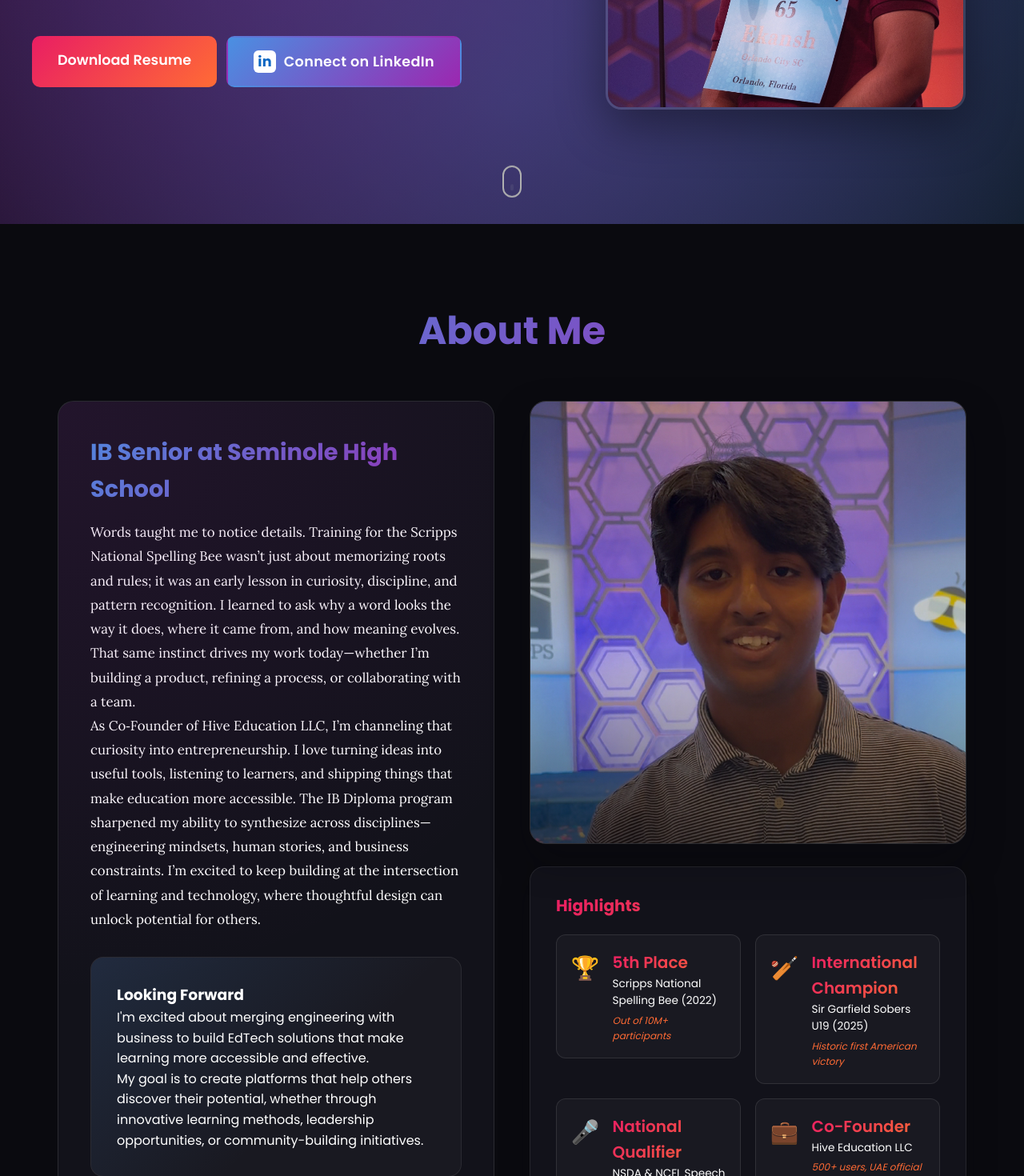
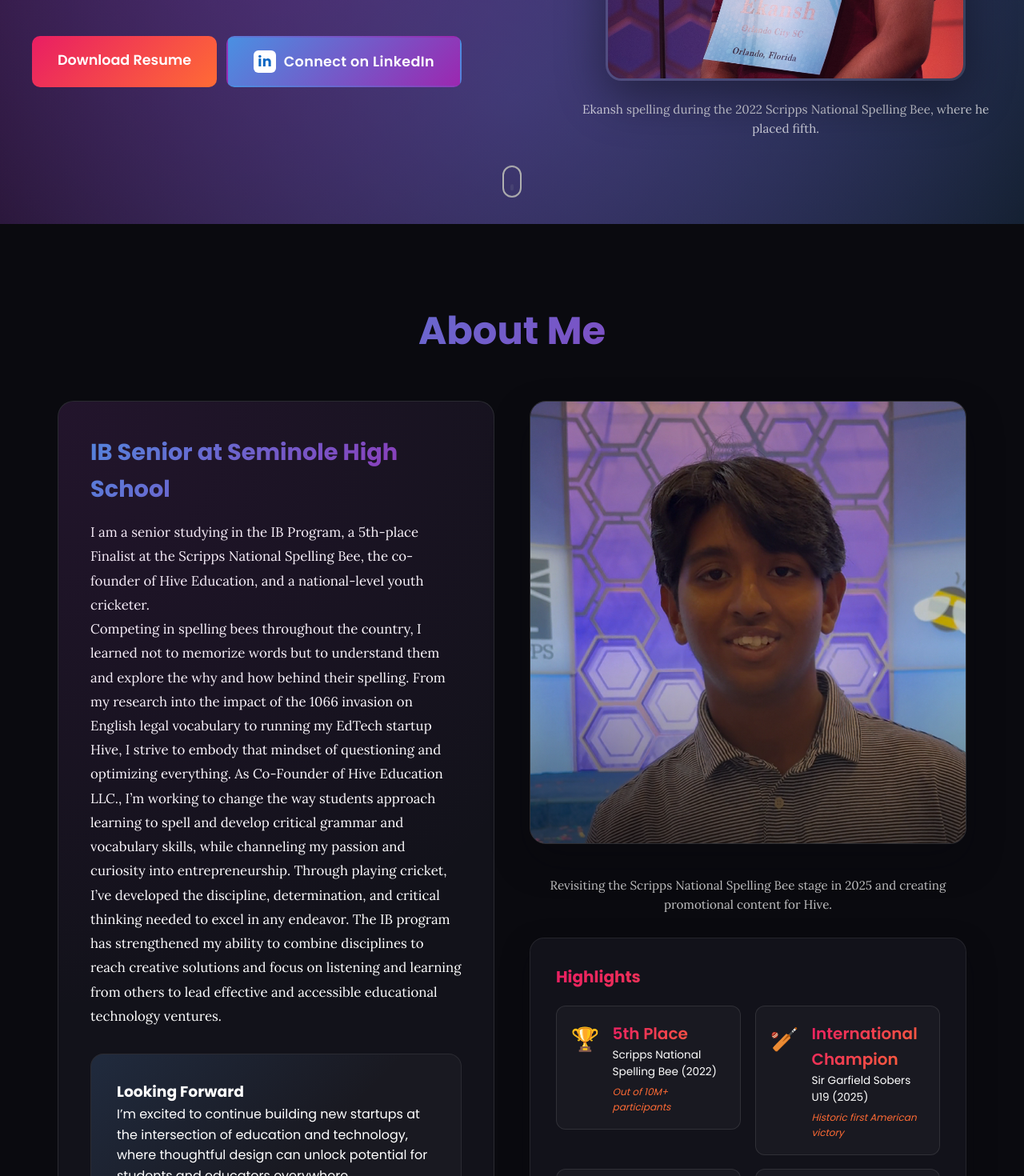
Before and after one commit to Akr1040317/ekanshPortfolio, a React (Create React App) app: page / in a window 1280 px wide. Shown: the part 520-1990 px from the top of the page at 80% size. Built offline with nearby package versions, Linux system fonts and the light colour scheme.

Commit message:
Add media captions and refresh about narrative

```diff
--- a/src/App.css
+++ b/src/App.css
@@ -863,6 +863,9 @@ a:focus-visible {
 .cricket-image-single {
     width: 100%;
     max-width: 500px;
+    display: flex;
+    flex-direction: column;
+    gap: 0.6rem;
 }
 
 .cricket-stats-section-with-image .cricket-image-single {
@@ -886,6 +889,13 @@ a:focus-visible {
 
 .cricket-photo.landscape {
     aspect-ratio: 4 / 3;
+}
+
+.cricket-photo-caption {
+    margin-top: 0.6rem;
+    font-size: 0.9rem;
+    color: rgba(255, 255, 255, 0.75);
+    font-family: 'Lora', serif;
 }
 
 .cricket-stats-section {
@@ -1431,6 +1441,18 @@ a:focus-visible {
     box-shadow: 0 10px 30px rgba(74, 144, 226, 0.4);
 }
 
+.cta-button.hive-link {
+    background: var(--link-color);
+    color: #000;
+    font-weight: 600;
+    letter-spacing: 0.02em;
+}
+
+.cta-button.hive-link:hover {
+    transform: translateY(-2px);
+    box-shadow: 0 12px 30px rgba(255, 165, 0, 0.3);
+}
+
 .cta-button.linkedin {
     background: #0a66c2;
     color: #ffffff;
@@ -1500,6 +1522,8 @@ a:focus-visible {
     display: flex;
     justify-content: center;
     align-items: center;
+    flex-direction: column;
+    gap: 0.75rem;
     position: relative;
     z-index: 1;
 }
@@ -1542,6 +1566,14 @@ a:focus-visible {
     z-index: 0;
 }
 
+.hero-caption {
+    margin-top: 0.75rem;
+    font-size: 0.95rem;
+    color: rgba(255, 255, 255, 0.75);
+    font-family: 'Lora', serif;
+    text-align: center;
+}
+
 /* Contact section */
 .contact-actions {
     display: flex;
@@ -1692,6 +1724,14 @@ a:focus-visible {
     width: 100%;
     height: auto;
     display: block;
+}
+
+.about-image-caption {
+    margin-top: 0.75rem;
+    font-size: 0.95rem;
+    color: rgba(255, 255, 255, 0.75);
+    font-family: 'Lora', serif;
+    text-align: center;
 }
 
 .about-profile-card {
--- a/src/components/About.jsx
+++ b/src/components/About.jsx
@@ -27,25 +27,18 @@ const About = () => {
               <div className="about-intro">
                 <h3>IB Senior at Seminole High School</h3>
                 <p>
-                  Words taught me to notice details. Training for the Scripps National Spelling Bee wasn’t just
-                  about memorizing roots and rules; it was an early lesson in curiosity, discipline, and pattern
-                  recognition. I learned to ask why a word looks the way it does, where it came from, and how
-                  meaning evolves. That same instinct drives my work today—whether I’m building a product,
-                  refining a process, or collaborating with a team.
+                  I am a senior studying in the IB Program, a 5th-place Finalist at the Scripps National Spelling Bee, the co-founder of Hive Education, and a national-level youth cricketer.
                 </p>
                 <p>
-                  As Co‑Founder of Hive Education LLC, I’m channeling that curiosity into entrepreneurship. I love
-                  turning ideas into useful tools, listening to learners, and shipping things that make education
-                  more accessible. The IB Diploma program sharpened my ability to synthesize across disciplines—
-                  engineering mindsets, human stories, and business constraints. I’m excited to keep building at the
-                  intersection of learning and technology, where thoughtful design can unlock potential for others.
+                  Competing in spelling bees throughout the country, I learned not to memorize words but to understand them and explore the why and how behind their spelling. From my research into the impact of the 1066 invasion on English legal vocabulary to running my EdTech startup Hive, I strive to embody that mindset of questioning and optimizing everything. As Co-Founder of Hive Education LLC., I’m working to change the way students approach learning to spell and develop critical grammar and vocabulary skills, while channeling my passion and curiosity into entrepreneurship. Through playing cricket, I’ve developed the discipline, determination, and critical thinking needed to excel in any endeavor. The IB program has strengthened my ability to combine disciplines to reach creative solutions and focus on listening and learning from others to lead effective and accessible educational technology ventures.
                 </p>
               </div>
 
               <div className="about-vision">
                 <h3>Looking Forward</h3>
-                <p>I'm excited about merging engineering with business to build EdTech solutions that make learning more accessible and effective.</p>
-                <p>My goal is to create platforms that help others discover their potential, whether through innovative learning methods, leadership opportunities, or community-building initiatives.</p>
+                <p>
+                  I’m excited to continue building new startups at the intersection of education and technology, where thoughtful design can unlock potential for students and educators everywhere.
+                </p>
               </div>
 
               <div className="certifications-section">
@@ -65,8 +58,11 @@ const About = () => {
           <ScrollAnimation animation="fade-left">
             <div className="about-profile">
               <div className="about-image-wrapper">
-                <img src={portrait} alt="Ekansh Rastogi professional portrait" />
+                <img src={portrait} alt="Ekansh Rastogi revisiting the Scripps National Spelling Bee stage in 2025" />
               </div>
+              <p className="about-image-caption">
+                Revisiting the Scripps National Spelling Bee stage in 2025 and creating promotional content for Hive.
+              </p>
               <div className="about-profile-card">
                 <h4>Highlights</h4>
                 <div className="highlights-grid profile">
--- a/src/components/Cricket.jsx
+++ b/src/components/Cricket.jsx
@@ -69,6 +69,9 @@ const Cricket = () => {
                 alt="Ekansh Rastogi holding the Sir Garfield Sobers trophy on the field"
                 className="cricket-photo portrait"
               />
+              <p className="cricket-photo-caption">
+                Holding the Sir Garfield Sobers International Under-19 Cricket Tournament trophy after winning the finals at the Kensington Oval in Barbados.
+              </p>
             </div>
           </ScrollAnimation>
           <ScrollAnimation animation="fade-left">
@@ -154,6 +157,9 @@ const Cricket = () => {
                 alt="Tri-State Development team celebrating together in Barbados"
                 className="cricket-photo landscape"
               />
+              <p className="cricket-photo-caption">
+                The USA New York Tri-State Development Team that went on to win the Sir Garfield Sobers International Under-19 Cricket Tournament.
+              </p>
             </div>
           </ScrollAnimation>
         </div>
@@ -166,6 +172,9 @@ const Cricket = () => {
                 alt="Ekansh Rastogi holding a match ball after a bowling performance"
                 className="cricket-photo portrait"
               />
+              <p className="cricket-photo-caption">
+                Proudly presenting the match ball from a five-wicket haul (5 wickets, 7 overs, 46 runs) during the AMLCA Elite Jr. Championship 2025 Division A Memorial Day Tournament.
+              </p>
             </div>
           </ScrollAnimation>
           <ScrollAnimation animation="fade-left">
@@ -211,6 +220,9 @@ const Cricket = () => {
                 alt="Ekansh Rastogi receiving the Sir Garfield Sobers championship trophy"
                 className="cricket-photo landscape"
               />
+              <p className="cricket-photo-caption">
+                Pictured in a Barbadian newspaper feature receiving the Sir Garfield Sobers International Under-19 Cricket Tournament trophy from Daniel Sobers, son of Sir Garfield Sobers.
+              </p>
             </div>
           </ScrollAnimation>
         </div>
--- a/src/components/Hero.jsx
+++ b/src/components/Hero.jsx
@@ -41,8 +41,11 @@ const Hero = () => {
         <ScrollAnimation animation="fade-left" delay={0.12}>
           <div className="hero-image-wrapper">
             <div className="hero-image-container">
-              <img src={heroImage} alt="Ekansh Rastogi" className="hero-image" />
+              <img src={heroImage} alt="Ekansh Rastogi spelling on stage at the 2022 Scripps National Spelling Bee" className="hero-image" />
             </div>
+            <p className="hero-caption">
+              Ekansh spelling during the 2022 Scripps National Spelling Bee, where he placed fifth.
+            </p>
           </div>
         </ScrollAnimation>
       </div>
--- a/src/components/Projects.jsx
+++ b/src/components/Projects.jsx
@@ -18,18 +18,18 @@ const Projects = () => {
       years: 'In Development'
     },
     {
+      title: 'Spellbound: A Parent\'s Guide to Raising Young Spellers',
+      description: 'Currently writing a comprehensive guide for parents on raising young spellers, based on years of competition experience and coaching insights.',
+      icon: '📖',
+      placeholder: 'Writing Project',
+      years: 'In Progress'
+    },
+    {
       title: 'EE: The Norman Conquest & Legal English',
       description: 'Investigated how the 1066 Norman invasion shaped English legal vocabulary by analyzing historical documents, historian testimony, and modern dictionaries. Compared Norman French influence with Roman and Viking contributions to define the cultural diffusion behind English law.',
       icon: '📜',
       placeholder: 'Extended Essay',
       years: 'IB Diploma'
-    },
-    {
-      title: 'Spellbound: A Parent\'s Guide to Raising Young Spellers',
-      description: 'Currently writing a comprehensive guide for parents on raising young spellers, based on years of competition experience and coaching insights.',
-      icon: '📖',
-      placeholder: 'Writing Project',
-      years: 'In Progress'
     },
     {
       title: 'Economics Research (Internal Assessments)',
@@ -54,6 +54,11 @@ const Projects = () => {
                     <h3>{project.title}</h3>
                     {project.years && <p className="project-years">{project.years}</p>}
                     <p>{project.description}</p>
+                    {project.title === 'Hive: Pattern-Based Spelling Platform' && (
+                      <a href="#hive" className="cta-button hive-link">
+                        Learn more about Hive →
+                      </a>
+                    )}
                   </div>
                 </div>
               </ScrollAnimation>
```
